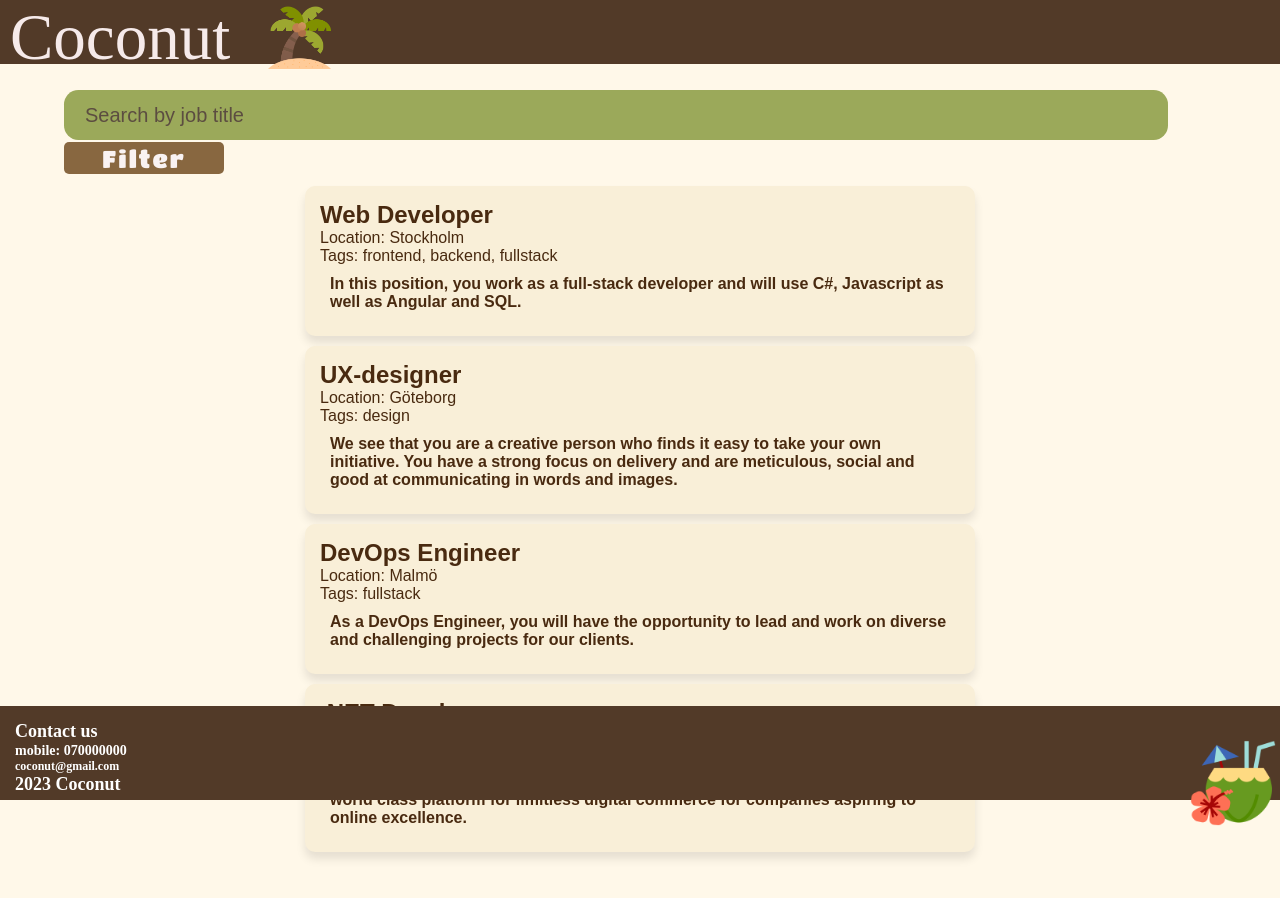
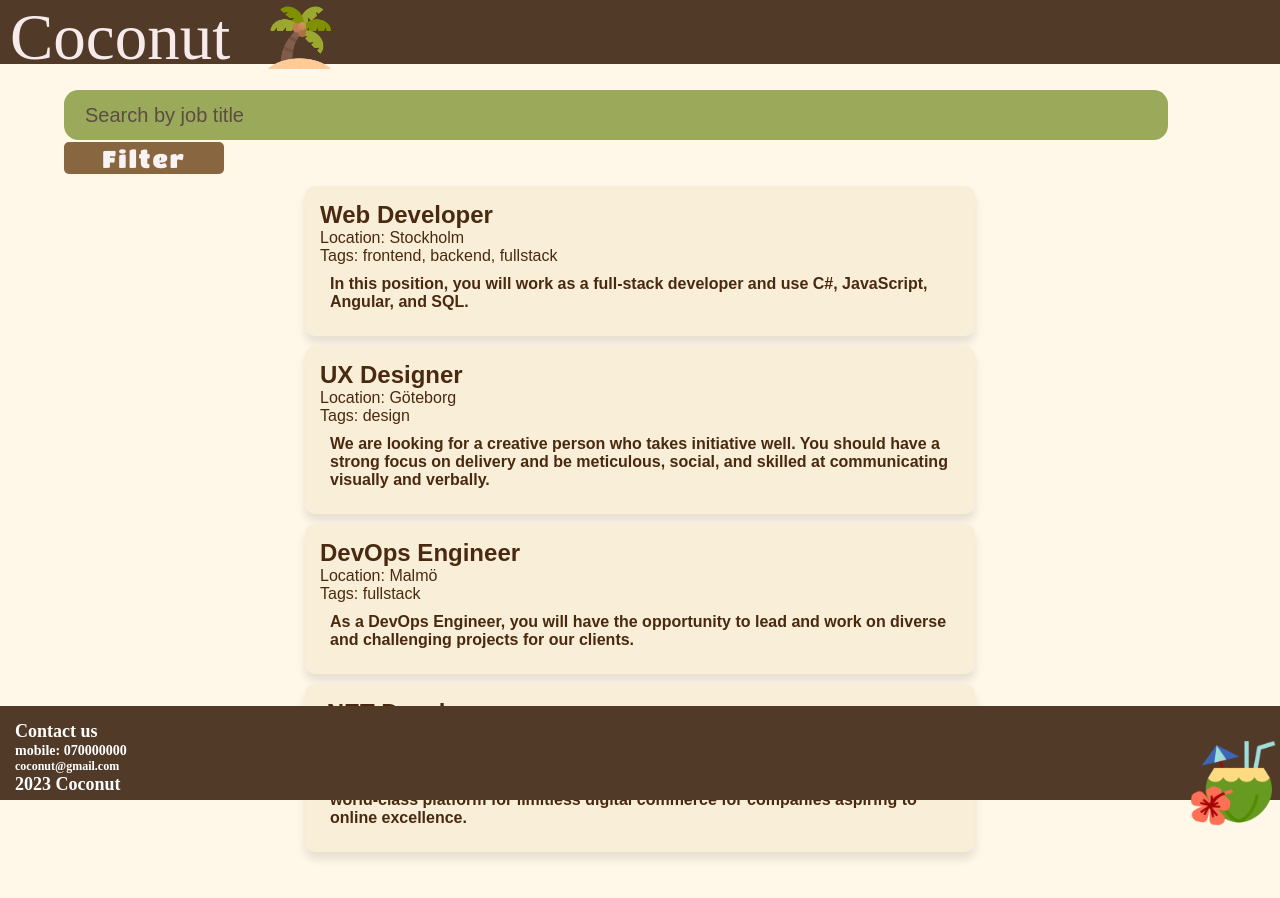
Before and after one commit to nomad-alt/jobchaser-beta, a React (Vite) app: page / in a window 1280 px wide. Shown: the top 898 px of the page. Built offline with nearby package versions, Linux system fonts and the light colour scheme; a web font is replaced by a local one.

Commit message:
refactoring

```diff
--- a/src/App.jsx
+++ b/src/App.jsx
@@ -5,16 +5,13 @@ import JobList from './components/JobList';
 import Footer from "./components/Footer";
 import styles from "./App.module.scss";
 
-
-function App() {
-  return (
-    <div className={styles.app}>
-      <Header/>
-      <Search/>
-      <JobList/>
-      <Footer/>
-    </div>
-  );
-}
+const App = () => (
+  <div className={styles.app}>
+    <Header />
+    <Search />
+    <JobList />
+    <Footer />
+  </div>
+);
 
 export default App;
--- a/src/app/store.js
+++ b/src/app/store.js
@@ -1,8 +1,10 @@
 import { configureStore } from "@reduxjs/toolkit";
 import jobListingsReducer from "../features/jobListings/jobListingsSlice";
 
-export default configureStore({
+const store = configureStore({
   reducer: {
     jobListings: jobListingsReducer,
   },
 });
+
+export default store;
--- a/src/components/JobList.jsx
+++ b/src/components/JobList.jsx
@@ -3,31 +3,27 @@ import { useSelector } from "react-redux";
 import styles from "./JobList.module.scss";
 import { filterJobListings } from "../features/jobListings/jobListingsSlice";
 
-function JobList() {
-  const jobListings = useSelector(
-    (state) => state.jobListings.filteredJobListings
-  );
+const JobList = () => {
+  const jobListings = useSelector(state => state.jobListings.filteredJobListings);
+
   return (
     <div>
       <ul>
-        {jobListings.map((listing) => (
-          <li className={styles.jobsList} key={listing.id}>
+        {jobListings.map(listing => (
+          <li className={styles.jobList} key={listing.id}>
             <h2>{listing.title}</h2>
             <p>
               Location: {listing.location}
               <br />
               Tags: {listing.tags.join(", ")}
             </p>
-            <h4>{listing.decrebtion}</h4>
-            {/* <p>
-              <address>
-              <a href = "mailto: abc@example.com">Send Email</a>
-              </address></p> */}
+            <h4>{listing.description}</h4>
           </li>
         ))}
       </ul>
     </div>
   );
-}
+};
+
 
 export default JobList;
--- a/src/features/jobListings/jobListingsData.json
+++ b/src/features/jobListings/jobListingsData.json
@@ -5,28 +5,28 @@
       "title": "Web Developer",
       "tags": ["frontend", "backend", "fullstack"],
       "location": "Stockholm",
-      "decrebtion": "In this position, you work as a full-stack developer and will use C#, Javascript as well as Angular and SQL."
+      "description": "In this position, you will work as a full-stack developer and use C#, JavaScript, Angular, and SQL."
     },
     {
       "id": 2,
-      "title": "UX-designer",
+      "title": "UX Designer",
       "tags": ["design"],
       "location": "Göteborg",
-      "decrebtion": "We see that you are a creative person who finds it easy to take your own initiative. You have a strong focus on delivery and are meticulous, social and good at communicating in words and images. "
+      "description": "We are looking for a creative person who takes initiative well. You should have a strong focus on delivery and be meticulous, social, and skilled at communicating visually and verbally."
     },
     {
       "id": 3,
       "title": "DevOps Engineer",
       "tags": ["fullstack"],
       "location": "Malmö",
-      "decrebtion": "As a DevOps Engineer, you will have the opportunity to lead and work on diverse and challenging projects for our clients."
+      "description": "As a DevOps Engineer, you will have the opportunity to lead and work on diverse and challenging projects for our clients."
     },
     {
       "id": 4,
       "title": ".NET Developer",
       "tags": ["backend"],
       "location": "Stockholm",
-      "decrebtion": "We are looking for a back end developer to strengthen our team in building a world class platform for limitless digital commerce for companies aspiring to online excellence."
+      "description": "We are looking for a back-end developer to strengthen our team in building a world-class platform for limitless digital commerce for companies aspiring to online excellence."
     }
   ]
 }
```
